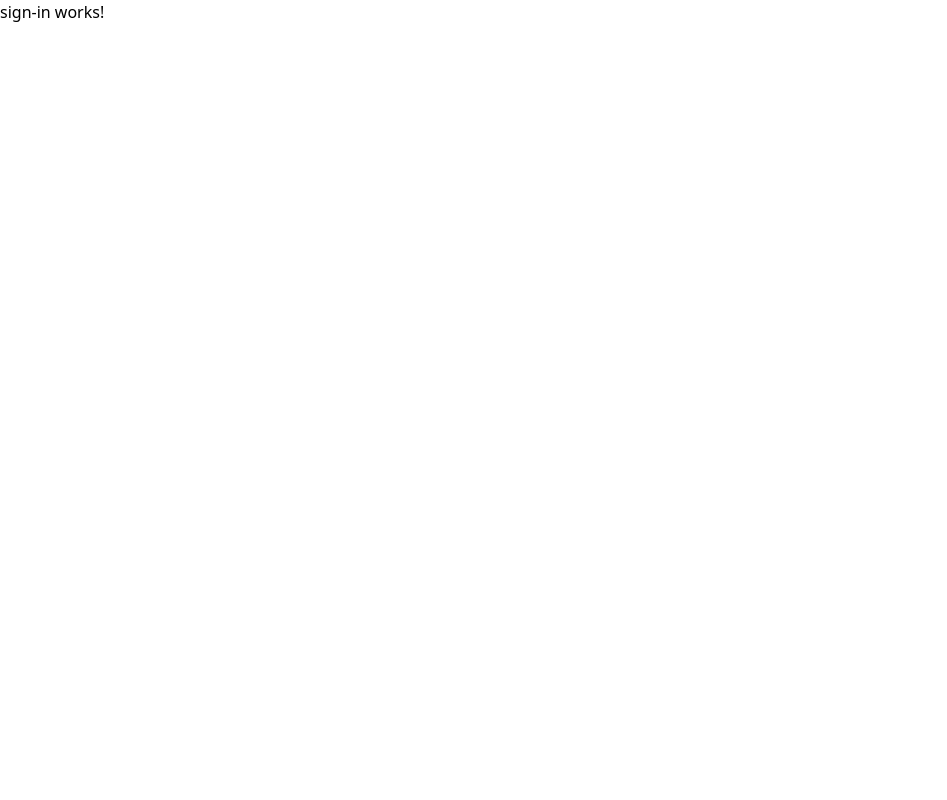
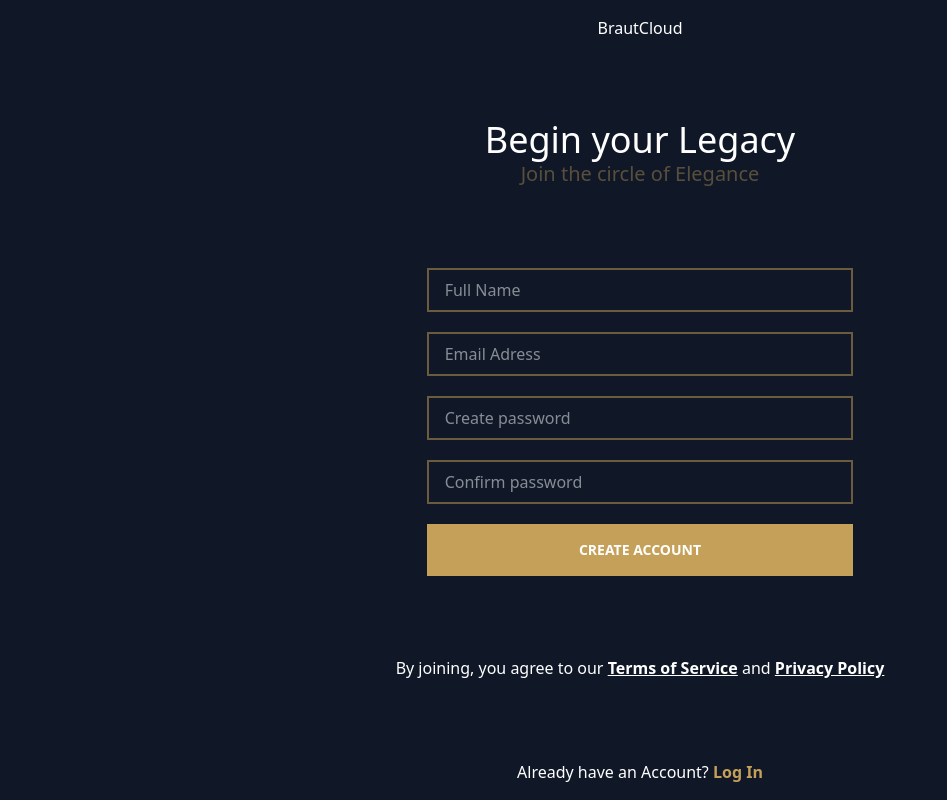
Before and after one commit to DomenicWalther/brautcloud-frontend, an Angular app: page /auth/sign-in in a window 1280 px wide. Shown: the whole page, without its empty margins (0-947 px from the left). Built offline with nearby package versions, Linux system fonts and the light colour scheme.

Commit message:
feat(auth): add basic sign in page

```diff
--- a/src/app/pages/auth/sign-in/sign-in.html
+++ b/src/app/pages/auth/sign-in/sign-in.html
@@ -1 +1,27 @@
-<p>sign-in works!</p>
+<main class="flex flex-col items-center h-dvh justify-center bg-gray-900 text-white gap-20">
+  <p>BrautCloud</p>
+  <div class="text-center">
+    <h1 class="text-4xl">Begin your Legacy</h1>
+    <h2 class="text-xl text-mainrose/40">Join the circle of Elegance</h2>
+  </div>
+  <form class="flex flex-col gap-5 w-1/3">
+    <input type="text" placeholder="Full Name" class="border-mainrose/50 border-2 px-4 py-2" />
+    <input type="email" placeholder="Email Adress" class="border-mainrose/50 border-2 px-4 py-2" />
+    <input
+      type="password"
+      placeholder="Create password"
+      class="border-mainrose/50 border-2 px-4 py-2"
+    />
+    <input
+      type="password"
+      placeholder="Confirm password"
+      class="border-mainrose/50 border-2 px-4 py-2"
+    />
+    <button type="submit" class="bg-mainrose font-bold py-4 text-sm">CREATE ACCOUNT</button>
+  </form>
+  <p>
+    By joining, you agree to our <span class="font-bold underline">Terms of Service</span> and
+    <span class="font-bold underline">Privacy Policy</span>
+  </p>
+  <p>Already have an Account? <span class="text-mainrose font-bold">Log In</span></p>
+</main>
```
